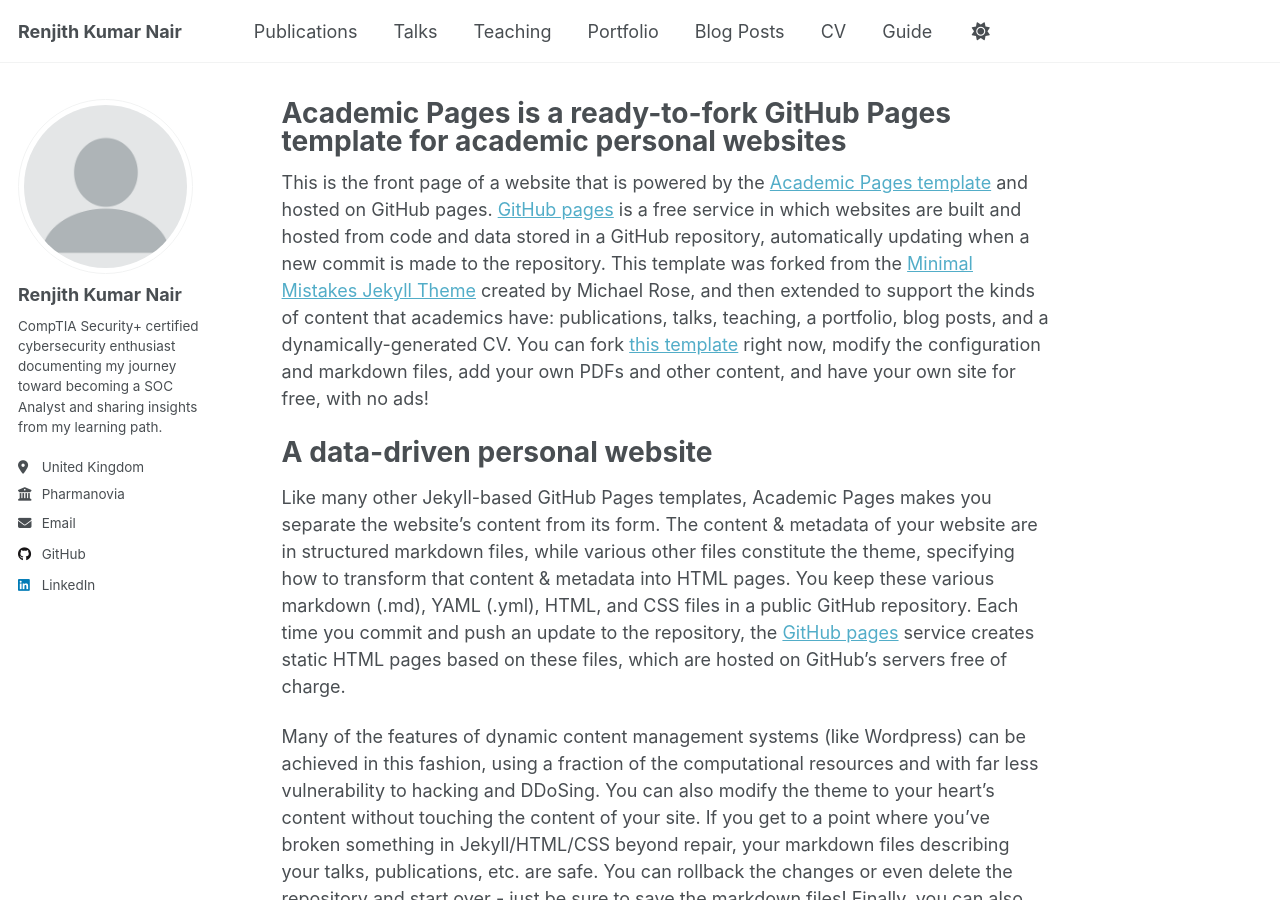
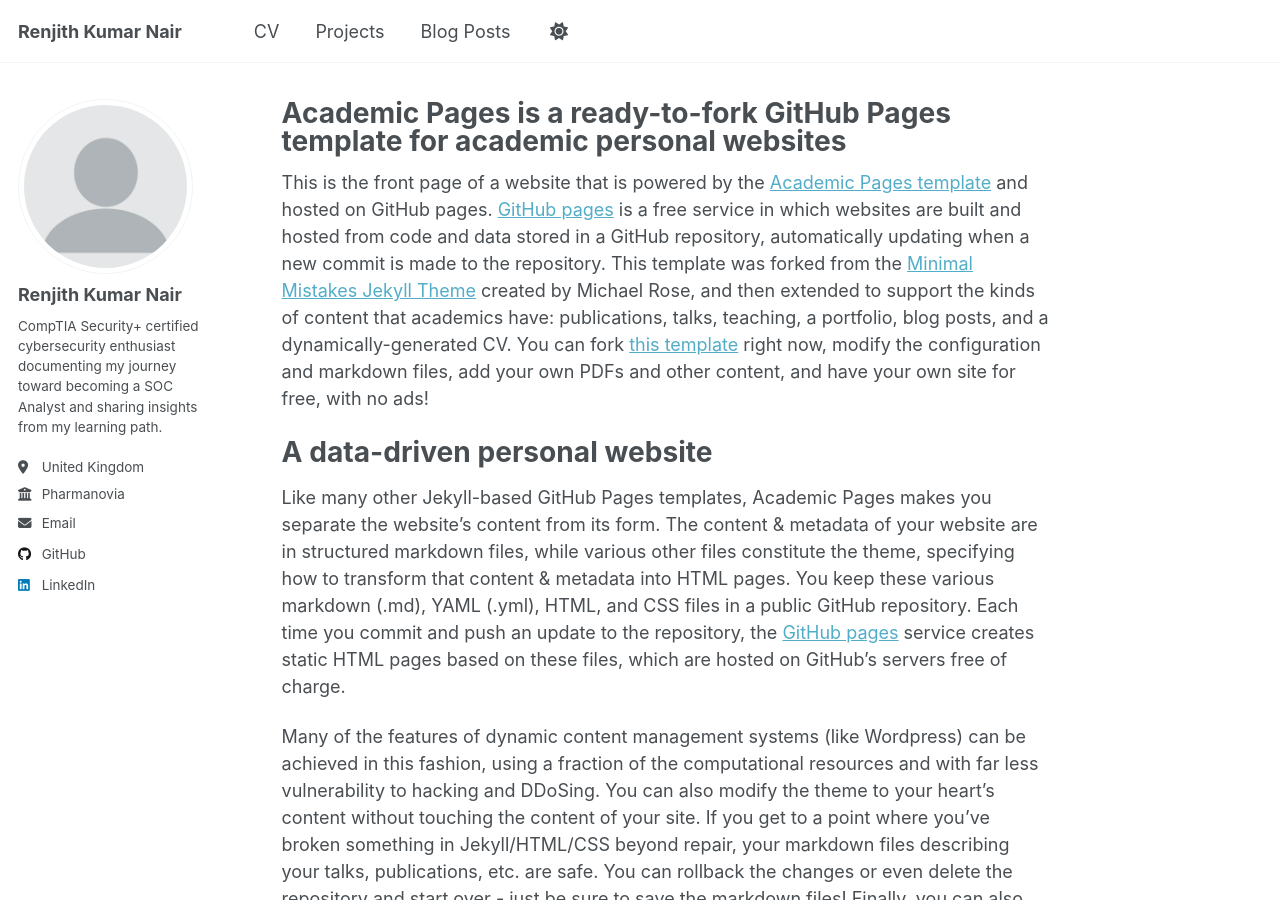
Before and after one commit to renjithknair2203/renjithknair2203.github.io, a Jekyll site: the page built from _pages/about.md, in a window 1280 px wide and 900 px high. Built offline with Jekyll 4.4.1, drawn with Linux system fonts in a browser that asks for light colours.

Commit message:
Update navigation.yml

```diff
--- a/_data/navigation.yml
+++ b/_data/navigation.yml
@@ -8,26 +8,11 @@
 #      Markdown formatted page while the second is generated using JSON.
 
 main:
-  - title: "Publications"
-    url: /publications/
+  - title: "CV"
+    url: /cv/
 
-  - title: "Talks"
-    url: /talks/
-
-  - title: "Teaching"
-    url: /teaching/
-
-  - title: "Portfolio"
+  - title: "Projects"
     url: /portfolio/
 
   - title: "Blog Posts"
     url: /year-archive/
-
-  - title: "CV"
-    url: /cv/
-
-  # - title: "CV"
-  #   url: /cv-json/
-
-  - title: "Guide"
-    url: /markdown/
```
